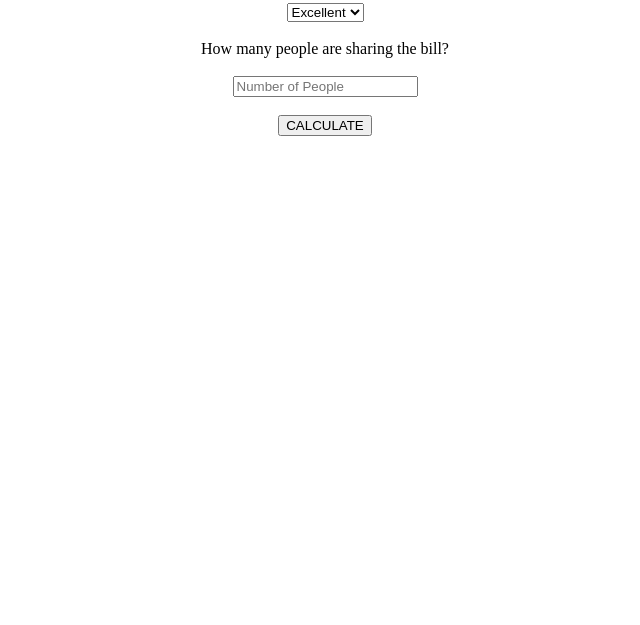
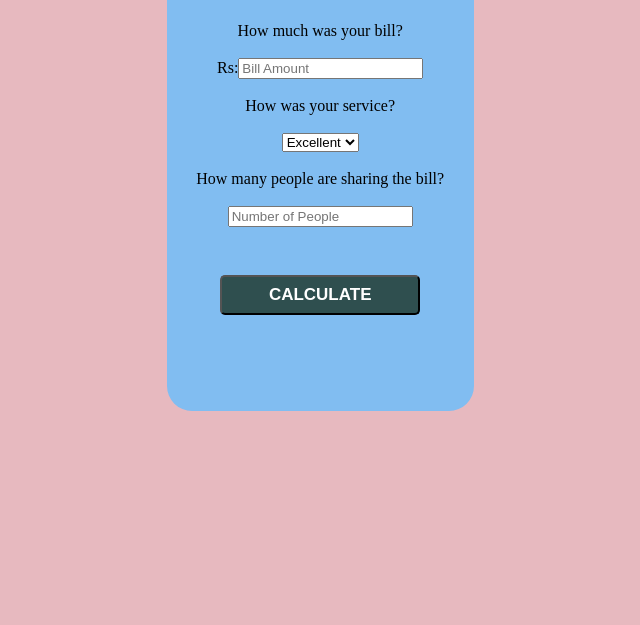
Before and after one commit to AvishaKulkarni/TipCalculator, a plain HTML site: page index.html in a window 1280 px wide. Shown: the part 175-800 px from the top of the page, without its empty margins (315-955 px from the left). Drawn offline with Linux system fonts and the light colour scheme.

Commit message:
html file modified

```diff
--- a/index.html
+++ b/index.html
@@ -3,7 +3,8 @@
     <head>
         <meta charset="UTF-8">
         <title>Tip Calculator</title>
-        <link rel="stylesheet" type="text/css"href="TipCalc.css">
+        <link rel="stylesheet" href="./style.css">
+
     </head>
     <body>
         <div class="container">
```
